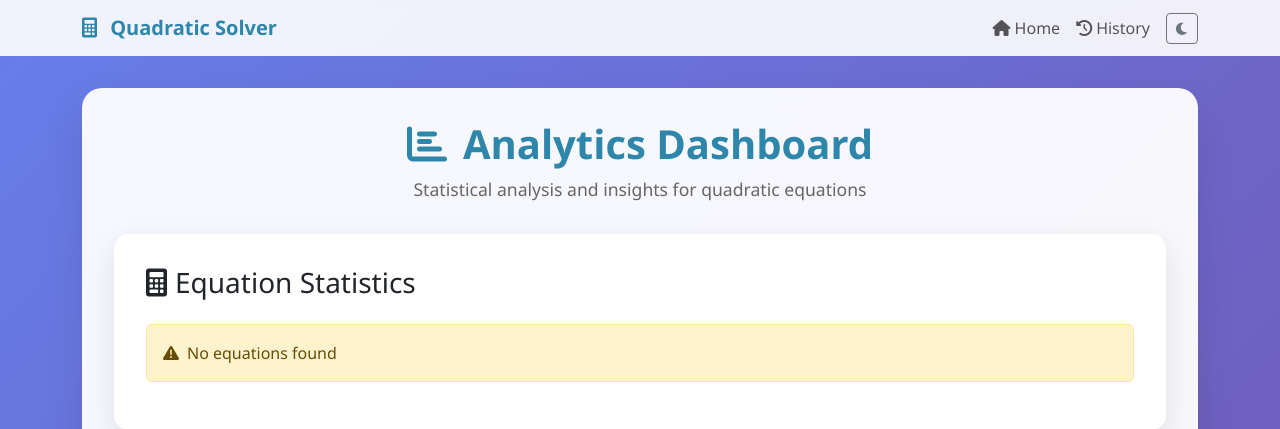
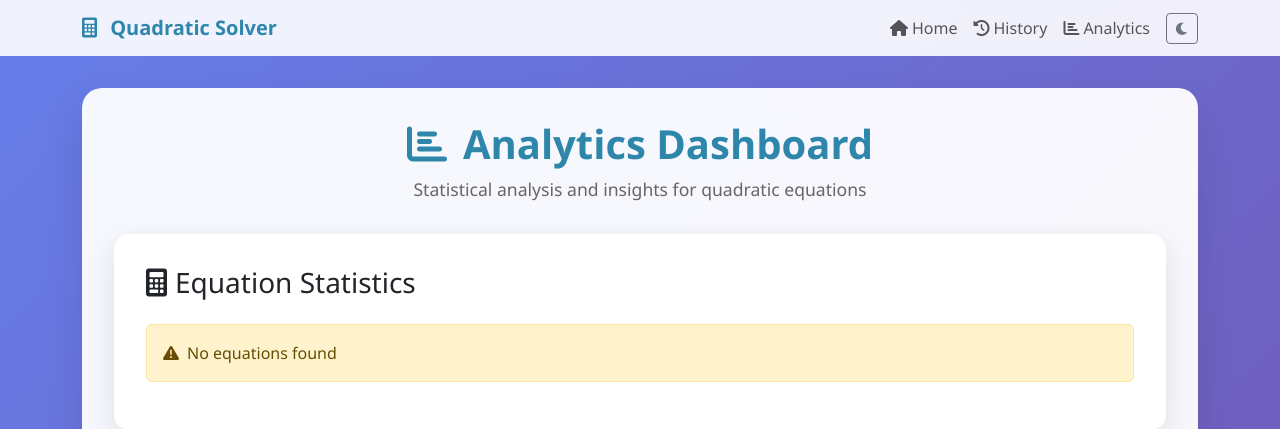
Before and after one commit to Agrawal-Samarth/Quadratic_Equation, a Django app: page /analytics/ in a window 1280 px wide. Shown: the top 429 px of the page. Run offline with Django 5.2, Linux system fonts and the light colour scheme; data that the repository does not hold is empty; some libraries are stand-ins or nearby versions.

Commit message:
Analytics navigation link

```diff
--- a/solver/templates/solver/base.html
+++ b/solver/templates/solver/base.html
@@ -329,6 +329,9 @@
                 <a class="nav-link" href="{% url 'solver:history' %}">
                     <i class="fas fa-history me-1"></i>History
                 </a>
+                <a class="nav-link" href="{% url 'solver:analytics' %}">
+                    <i class="fas fa-chart-bar me-1"></i>Analytics
+                </a>
                 <button class="btn btn-sm btn-outline-secondary ms-2" id="darkModeToggle" title="Toggle Dark Mode">
                     <i class="fas fa-moon" id="darkModeIcon"></i>
                 </button>
```
